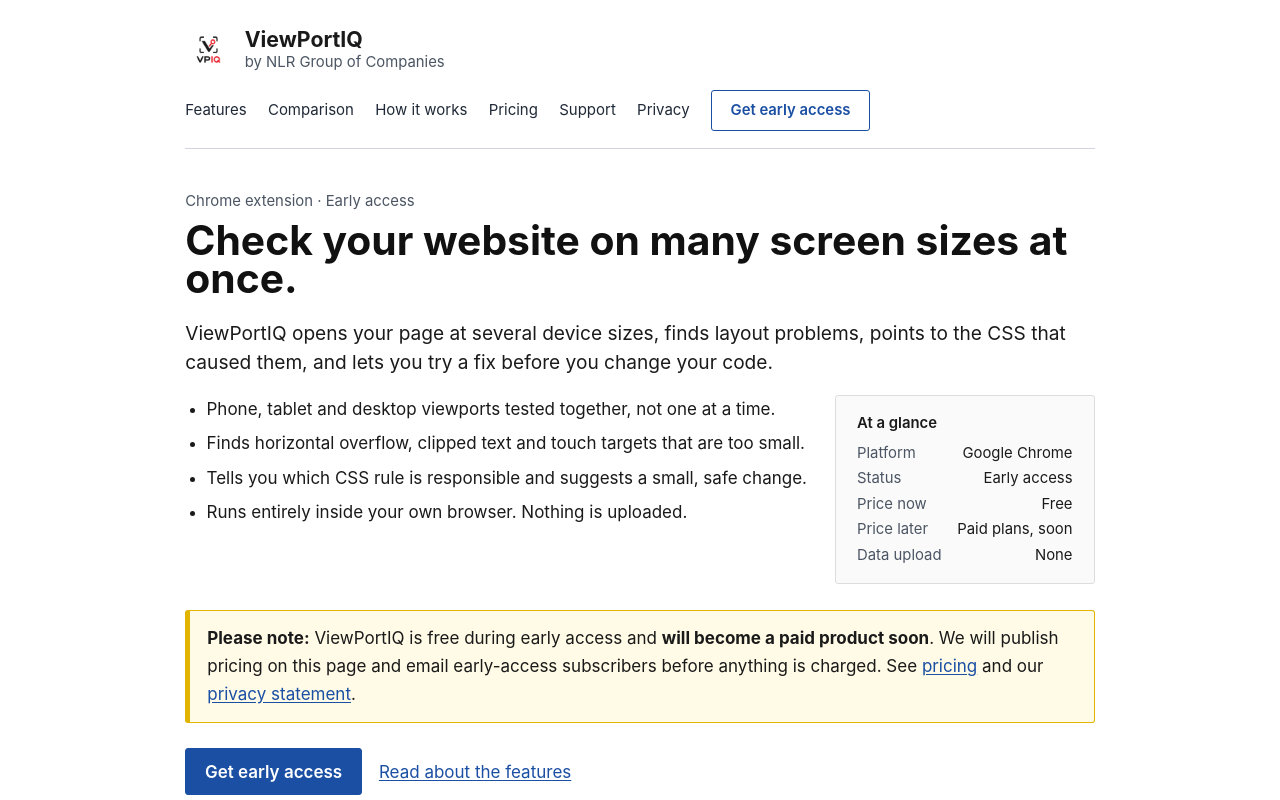
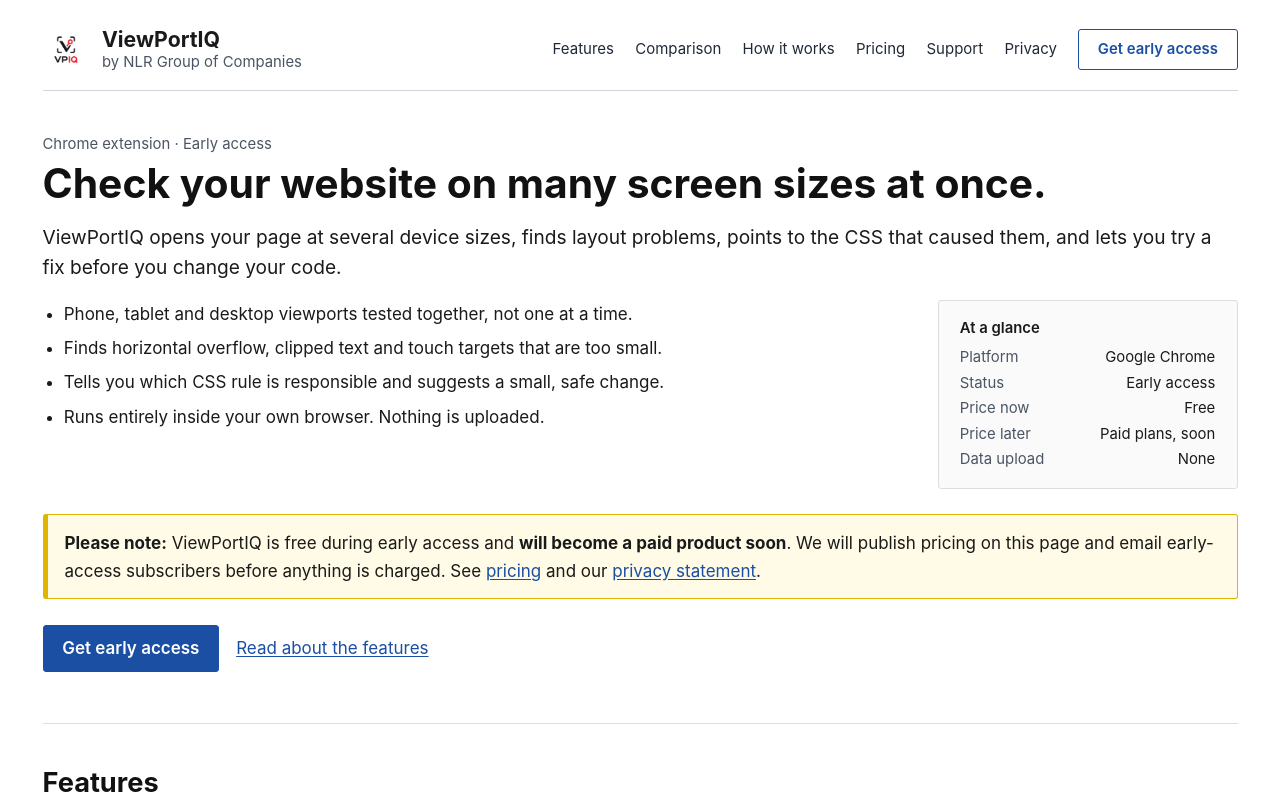
Before and after one commit to NLR-2007/viewportiqnlr, a React (Vite) app: page / in a window 1280 px wide. Shown: the top 800 px of the page. Built offline with nearby package versions, Linux system fonts and the light colour scheme.

Commit message:
Widen page layout to use more of the screen
Co-Authored-By: Claude Opus 5 <noreply@anthropic.com>

```diff
--- a/src/App.tsx
+++ b/src/App.tsx
@@ -40,7 +40,7 @@ export const App: React.FC = () => {
   }, []);
 
   return (
-    <div className="max-w-4xl mx-auto px-5 py-6">
+    <div className="max-w-[1400px] mx-auto px-6 lg:px-10 py-6">
       <Header />
       <main>
         {route === 'privacy' ? (
--- a/src/components/HeroSection.tsx
+++ b/src/components/HeroSection.tsx
@@ -14,7 +14,7 @@ export const HeroSection: React.FC = () => {
         that caused them, and lets you try a fix before you change your code.
       </p>
 
-      <div className="grid sm:grid-cols-[1fr_260px] gap-6 items-start mb-6">
+      <div className="grid sm:grid-cols-[1fr_300px] gap-10 items-start mb-6">
         <ul className="list-disc pl-5 space-y-1.5">
           <li>Phone, tablet and desktop viewports tested together, not one at a time.</li>
           <li>Finds horizontal overflow, clipped text and touch targets that are too small.</li>
--- a/src/pages/PrivacyStatement.tsx
+++ b/src/pages/PrivacyStatement.tsx
@@ -14,7 +14,7 @@ export const PrivacyStatement: React.FC = () => {
   }, []);
 
   return (
-    <article className="mb-12 max-w-3xl">
+    <article className="mb-12 max-w-5xl">
       <p className="mb-6 text-sm">
         <a href="#/">← Back to home</a>
       </p>
--- a/src/pages/SupportPage.tsx
+++ b/src/pages/SupportPage.tsx
@@ -46,7 +46,7 @@ export const SupportPage: React.FC = () => {
   );
 
   return (
-    <article className="mb-12 max-w-3xl">
+    <article className="mb-12 max-w-5xl">
       <p className="mb-6 text-sm">
         <a href="#/">← Back to home</a>
       </p>
```
